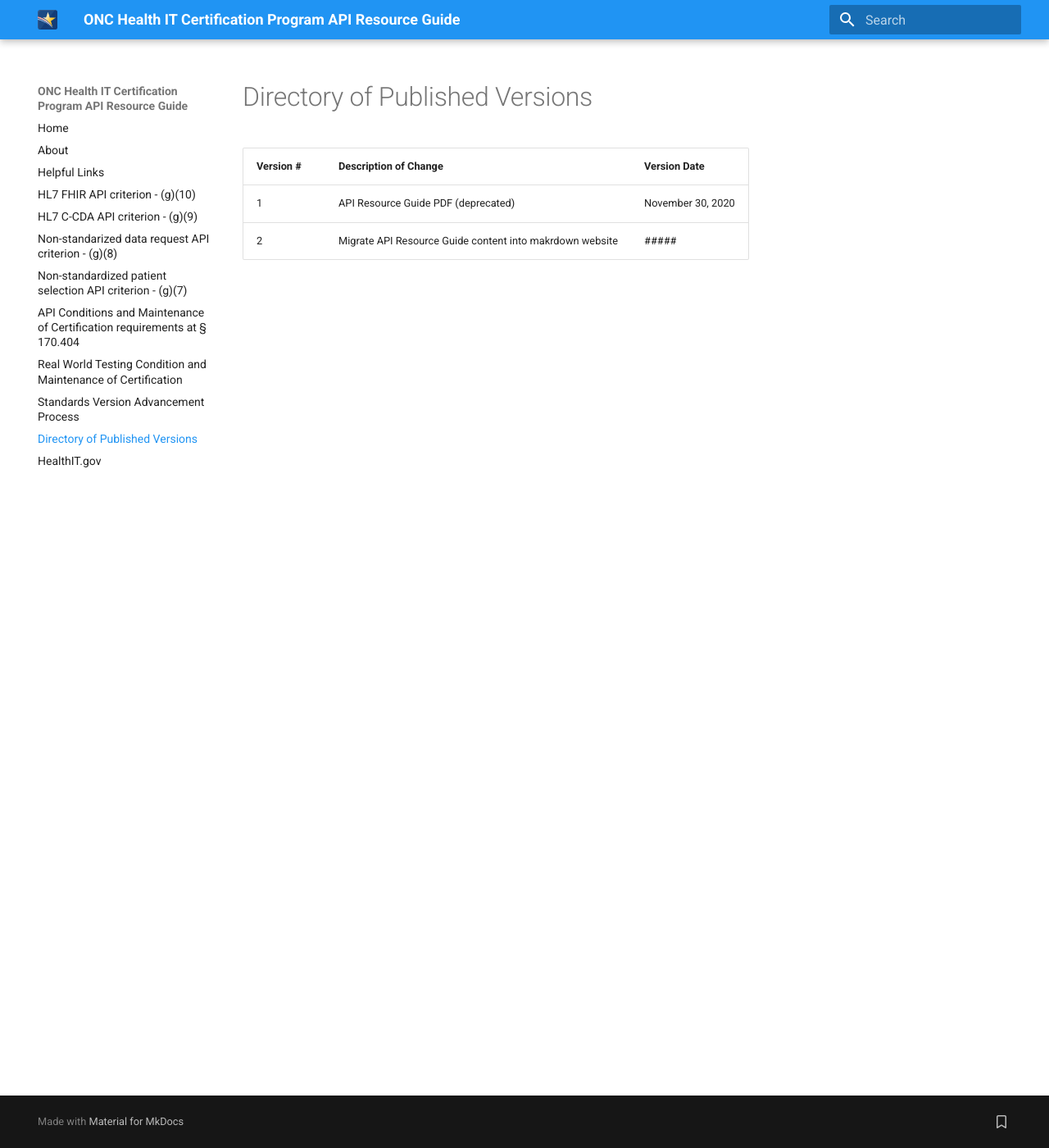
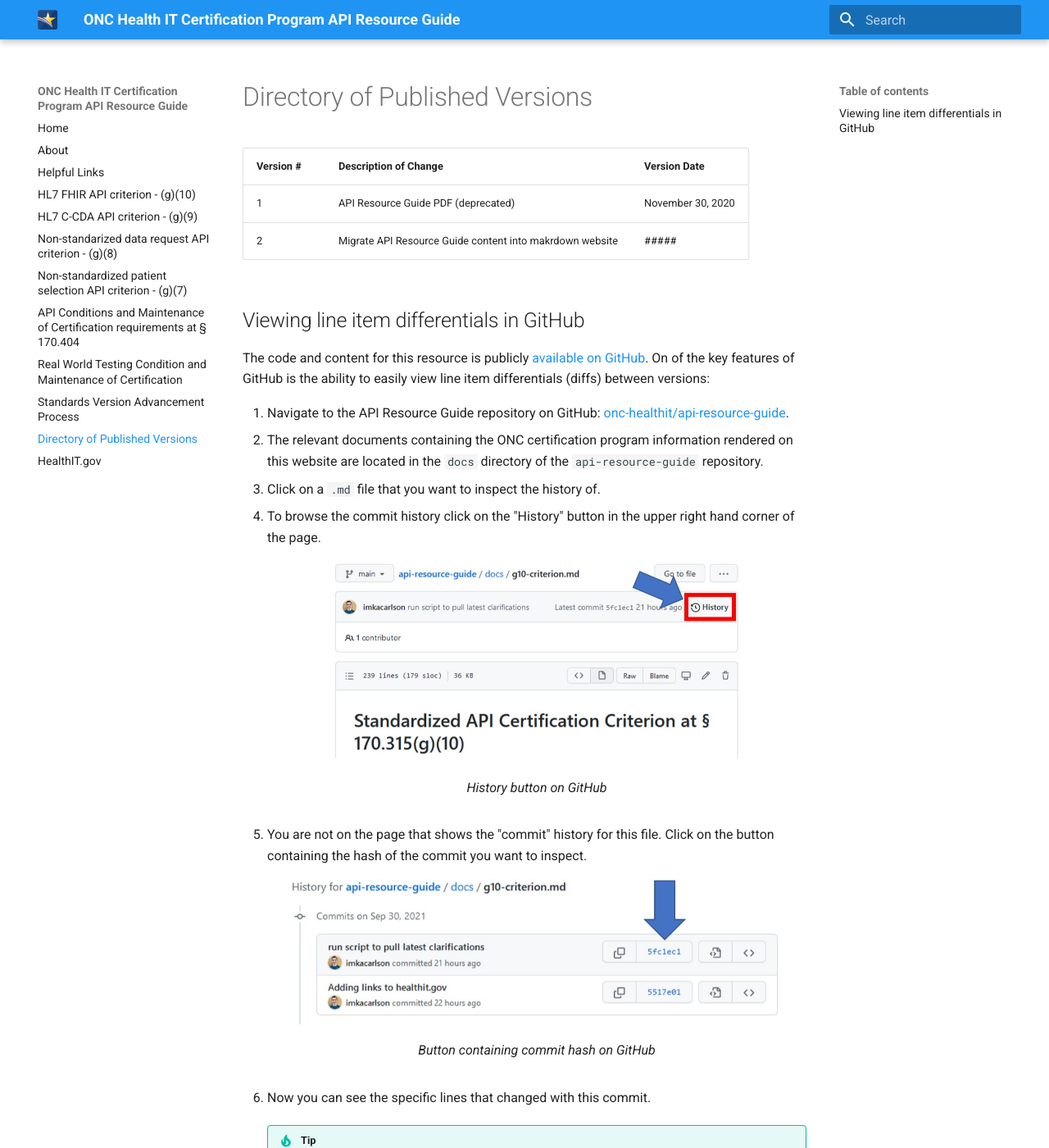
Before and after one commit to onc-healthit/api-resource-guide, an MkDocs documentation site: the page built from docs/version-directory.md, in a window 1280 px wide and 1400 px high. Shown: the whole window at 82% size. Built offline with MkDocs 1.6.1 and Material for MkDocs 9.7.7, drawn with Linux system fonts in a browser that asks for light colours; the version menu is left out; some of the changed text lies outside the part shown.

Commit message:
add line item diff viewing instructions

```diff
--- a/docs/version-directory.md
+++ b/docs/version-directory.md
@@ -2,3 +2,30 @@
 | ---------| ----------------------|--------------|
 | 1        | API Resource Guide PDF (deprecated)     | November 30, 2020 |
 | 2        | Migrate API Resource Guide content into makrdown website     | ##### |
+
+## Viewing line item differentials in GitHub
+The code and content for this resource is publicly <a href = "https://github.com/onc-healthit/api-resource-guide" target = "_blank">available on GitHub</a>. On of the key features of GitHub is the ability to easily view line item differentials (diffs) between versions:
+
+1. Navigate to the API Resource Guide repository on GitHub: <a href = "https://github.com/onc-healthit/api-resource-guide" target = "_blank">onc-healthit/api-resource-guide</a>.
+1. The relevant documents containing the ONC certification program information rendered on this website are located in the `docs` directory of the `api-resource-guide` repository.
+1. Click on a `.md` file that you want to inspect the history of.
+1. To browse the commit history click on the "History" button in the upper right hand corner of the page.
+    <figure>
+        <img src="/images/gh-history-button.jpg" width="500" />
+        <figcaption>History button on GitHub</figcaption>
+    </figure>
+1. You are not on the page that shows the "commit" history for this file. Click on the button containing the hash of the commit you want to inspect.
+    <figure>
+        <img src="/images/gh-commit-hash-button.jpg" width="600" />
+        <figcaption>Button containing commit hash on GitHub</figcaption>
+    </figure>
+1. Now you can see the specific lines that changed with this commit.
+
+    !!! tip
+        Toggle between different views on GitHub using the "Unified" and "Split" buttons.
+        <figure>
+            <img src="/images/gh-unified-split-buttons.jpg" width="600" />
+            <figcaption>Toggling between "Unified" and "Split" views on GitHub</figcaption>
+         </figure>
+
+1. Additional information can be found on GitHub Docs: <a href = "https://docs.github.com/en/github/committing-changes-to-your-project/viewing-and-comparing-commits/differences-between-commit-views" target = "_blank">Differences between commit views</a>.
```
Also changed, not shown: docs/images/gh-commit-hash-button.jpg (renamed from gh-commit-hash-button.jpg), docs/images/gh-history-button.jpg (renamed from gh-history-button.jpg), docs/images/gh-unified-split-buttons.jpg (renamed from gh-unified-split-buttons.jpg).
